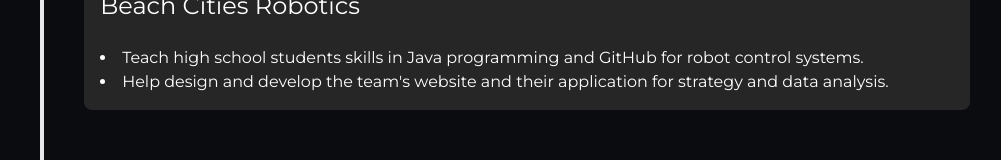
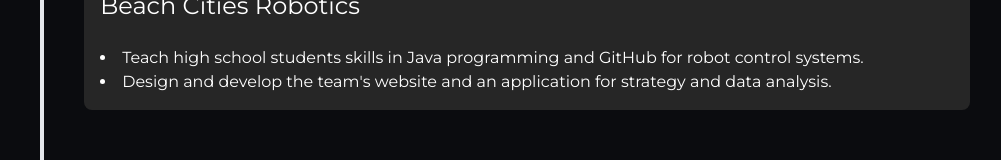
Before and after one commit to jennatripoli/jennatripoli.github.io, a Next.js app: page / in a window 1280 px wide. Shown: the part 4306-4466 px from the top of the page, without its empty margins (135-1136 px from the left). Built offline with nearby package versions, Linux system fonts and the light colour scheme.

Commit message:
Update Experience.tsx

```diff
--- a/src/app/components/Experience.tsx
+++ b/src/app/components/Experience.tsx
@@ -9,7 +9,7 @@
       location: "Redondo Beach, CA",
       description: [
         "Teach high school students skills in Java programming and GitHub for robot control systems.",
-        "Help design and develop the team's website and their application for strategy and data analysis.",
+        "Design and develop the team's website and an application for strategy and data analysis.",
       ],
     },
     {
```
